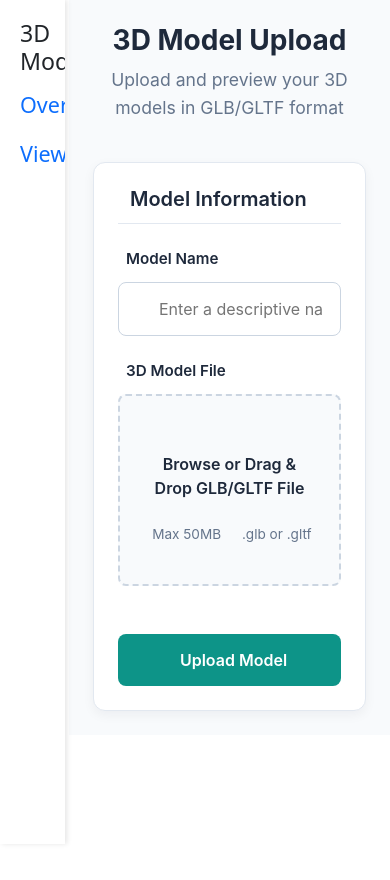
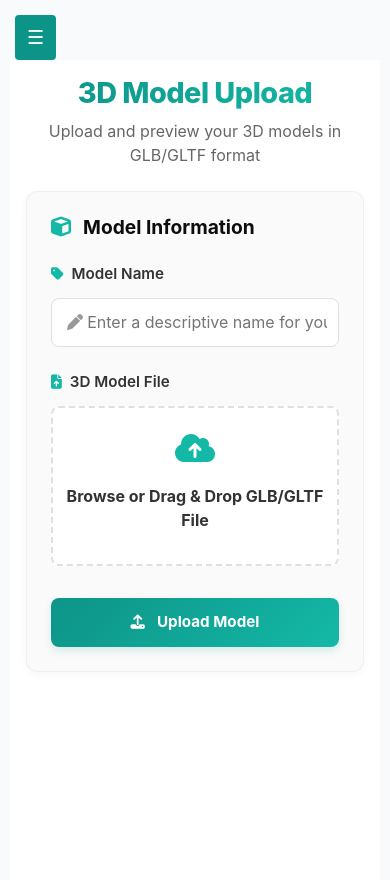
Before and after one commit to Archalal/3D-MODEL, a React (Vite) app: page / in a window 390 px wide. Shown: the top 880 px of the page. Before the commit the page ends 844 px from the top, so only its background shows below. Built offline with nearby package versions, Linux system fonts and the light colour scheme.

Commit message:
responsive

```diff
--- a/index.html
+++ b/index.html
@@ -11,6 +11,7 @@
   integrity="sha384-SgOJa3DmI69IUzQ2PVdRZhwQ+dy64/BUtbMJw1MZ8t5HZApcHrRKUc4W0kG879m7"
   crossorigin="anonymous"
 />
+<link rel="stylesheet" href="https://cdnjs.cloudflare.com/ajax/libs/font-awesome/6.7.2/css/all.min.css" integrity="sha512-Evv84Mr4kqVGRNSgIGL/F/aIDqQb7xQ2vcrdIwxfjThSH8CSR7PBEakCr51Ck+w+/U6swU2Im1vVX0SVk9ABhg==" crossorigin="anonymous" referrerpolicy="no-referrer" />
   </head>
   <body>
     <div id="root"></div>
--- a/package.json
+++ b/package.json
@@ -18,6 +18,7 @@
     "react": "^19.1.0",
     "react-bootstrap": "^2.10.10",
     "react-dom": "^19.1.0",
+    "react-icons": "^5.5.0",
     "react-router-dom": "^7.6.0",
     "three": "^0.176.0"
   },
--- a/src/Component/OverView.css
+++ b/src/Component/OverView.css
@@ -1,32 +1,39 @@
-/* Modern clean design with enhanced teal color palette */
+
 .model-upload-container {
-  padding: 2.5rem;
+  padding: 1rem;
   width: 100%;
   max-width: 1200px;
   margin: 0 auto;
-  font-family: 'Inter', sans-serif;
-  background-color: #f8fafc;
-  color: #334155;
+  min-height: 100vh;
+  box-sizing: border-box;
+  font-family: 'Inter', -apple-system, BlinkMacSystemFont, sans-serif;
+  background-color: #ffffff;
+  color: #1a1a1a;
 }
 
 .header-section {
   text-align: center;
-  margin-bottom: 2.5rem;
+  margin-bottom: 1.5rem;
+  padding: 0 0.5rem;
 }
 
 .model-upload-title {
-  color: #1e293b;
+  color: #0d0d0d;
   margin-bottom: 0.5rem;
-  font-weight: 700;
-  font-size: 2rem;
+  font-weight: 800;
+  font-size: 1.8rem;
+  letter-spacing: -0.5px;
+  background: linear-gradient(90deg, #0d9488 0%, #14b8a6 100%);
+  -webkit-background-clip: text;
+  -webkit-text-fill-color: transparent;
 }
 
 .model-upload-subtitle {
-  color: #64748b;
-  font-size: 1.1rem;
+  color: #666;
+  font-size: 1rem;
   max-width: 600px;
   margin: 0 auto;
-  line-height: 1.6;
+  line-height: 1.5;
 }
 
 .main-content {
@@ -35,24 +42,20 @@
 }
 
 .form-preview-wrapper {
-  display: grid;
-  grid-template-columns: 1fr;
-  gap: 2rem;
-}
-
-@media (min-width: 1024px) {
-  .form-preview-wrapper {
-    grid-template-columns: 1fr 1fr;
-  }
+  display: flex;
+  flex-direction: column;
+  gap: 1.5rem;
 }
 
 .upload-form-container,
 .preview-container {
-  background-color: #ffffff;
+  background-color: #fafafa;
   border-radius: 12px;
-  padding: 2rem;
-  box-shadow: 0 4px 12px rgba(15, 23, 42, 0.05);
-  border: 1px solid #e2e8f0;
+  padding: 1.5rem;
+  width: 100%;
+  box-sizing: border-box;
+  box-shadow: 0 2px 10px rgba(0, 0, 0, 0.04);
+  border: 1px solid rgba(0, 0, 0, 0.04);
 }
 
 .form-section {
@@ -64,19 +67,17 @@
   align-items: center;
   gap: 0.75rem;
   margin-bottom: 1.5rem;
-  padding-bottom: 0.75rem;
-  border-bottom: 1px solid #e2e8f0;
 }
 
 .form-icon {
-  font-size: 1.5rem;
-  color: #0d9488;
+  font-size: 1.25rem;
+  color: #14b8a6;
 }
 
 .form-section-title {
-  color: #1e293b;
-  font-size: 1.25rem;
-  font-weight: 600;
+  color: #0d0d0d;
+  font-size: 1.2rem;
+  font-weight: 700;
   margin: 0;
 }
 
@@ -88,15 +89,15 @@
   display: flex;
   align-items: center;
   gap: 0.5rem;
-  margin-bottom: 0.7rem;
+  margin-bottom: 0.8rem;
   font-weight: 600;
-  color: #1e293b;
+  color: #333;
   font-size: 0.95rem;
 }
 
 .label-icon {
   font-size: 0.9rem;
-  color: #0d9488;
+  color: #14b8a6;
 }
 
 .input-wrapper {
@@ -105,19 +106,21 @@
 
 .form-input {
   width: 100%;
-  padding: 0.875rem 1rem 0.875rem 2.5rem;
-  border: 1px solid #cbd5e1;
+  padding: 0.8rem 0.8rem 0.8rem 2.5rem;
+  border: 1px solid #e0e0e0;
   border-radius: 8px;
   font-size: 1rem;
   background-color: #fff;
-  color: #334155;
+  color: #333;
   outline: none;
-  transition: border-color 0.2s ease-in-out, box-shadow 0.2s ease-in-out;
+  transition: all 0.3s ease;
+  min-height: 48px;
+  box-sizing: border-box;
 }
 
 .form-input:focus {
-  border-color: #0d9488;
-  box-shadow: 0 0 0 3px rgba(13, 148, 136, 0.15);
+  border-color: #14b8a6;
+  box-shadow: 0 0 0 3px rgba(20, 184, 166, 0.2);
 }
 
 .input-icon {
@@ -125,8 +128,8 @@
   left: 1rem;
   top: 50%;
   transform: translateY(-50%);
-  color: #94a3b8;
-  font-size: 0.9rem;
+  color: #999;
+  font-size: 1rem;
 }
 
 .file-upload-label {
@@ -135,25 +138,29 @@
 }
 
 .file-upload-box {
-  border: 2px dashed #cbd5e1;
-  padding: 2.5rem 1.5rem;
+  border: 2px dashed #e0e0e0;
+  padding: 2rem 1rem;
   text-align: center;
   cursor: pointer;
   border-radius: 8px;
-  background-color: #f8fafc;
-  transition: border-color 0.2s ease-in-out, background-color 0.2s ease-in-out;
-  color: #64748b;
+  background-color: #fff;
+  transition: all 0.3s ease;
+  color: #666;
+  min-height: 48px;
+  display: flex;
+  align-items: center;
+  justify-content: center;
 }
 
 .file-upload-box:hover {
-  border-color: #0d9488;
-  background-color: #f0fdfa;
+  border-color: #14b8a6;
+  background-color: rgba(20, 184, 166, 0.03);
 }
 
 .file-upload-box.has-file {
-  background-color: #f0fdfa;
-  color: #0d9488;
-  border-color: #0d9488;
+  background-color: rgba(20, 184, 166, 0.05);
+  color: #14b8a6;
+  border-color: #14b8a6;
   padding: 1.5rem;
 }
 
@@ -161,51 +168,35 @@
   display: flex;
   flex-direction: column;
   align-items: center;
-  gap: 0.5rem;
+  gap: 0.75rem;
 }
 
 .file-upload-icon {
-  font-size: 2.5rem;
-  color: #0d9488;
+  font-size: 2rem;
+  color: #14b8a6;
   margin-bottom: 0.5rem;
 }
 
 .file-upload-text {
-  font-weight: 600;
+  font-weight: 700;
   font-size: 1rem;
   margin-bottom: 0.5rem;
-  color: #1e293b;
-}
-
-.file-requirements {
-  display: flex;
-  gap: 1rem;
-  margin-top: 0.5rem;
-  font-size: 0.85rem;
-  color: #64748b;
-}
-
-.requirement-item {
-  display: flex;
-  align-items: center;
-  gap: 0.3rem;
-}
-
-.requirement-item i {
-  font-size: 0.7rem;
-  color: #10b981;
+  color: #333;
 }
 
 .file-selected-content {
   display: flex;
+  flex-direction: column;
   align-items: center;
-  gap: 1rem;
+  text-align: center;
+  gap: 0.75rem;
+  width: 100%;
+  animation: fadeIn 0.4s ease-out forwards;
 }
 
 .success-icon {
-  font-size: 2rem;
-  color: #10b981;
-  flex-shrink: 0;
+  font-size: 1.75rem;
+  color: #14b8a6;
 }
 
 .file-info {
@@ -214,49 +205,45 @@
 }
 
 .file-selected-text {
-  font-weight: 700;
-  color: #0d9488;
+  font-weight: 800;
+  color: #14b8a6;
   font-size: 1rem;
-  margin-bottom: 0.3rem;
+  margin-bottom: 0.4rem;
 }
 
 .file-name {
-  font-size: 0.95rem;
-  color: #1e293b;
-  margin-bottom: 0.2rem;
+  font-size: 0.9rem;
+  color: #333;
+  margin-bottom: 0.3rem;
   word-break: break-all;
 }
 
-.file-size {
-  font-size: 0.85rem;
-  color: #64748b;
-}
-
 .button-wrapper {
-  margin-top: auto;
-  padding-top: 1rem;
+  margin-top: 1.5rem;
 }
 
 .upload-button {
-  background-color: #0d9488;
+  background: linear-gradient(135deg, #0d9488 0%, #14b8a6 100%);
   color: white;
   border: none;
-  padding: 0.875rem 1.5rem;
+  padding: 0.9rem;
   border-radius: 8px;
   font-size: 1rem;
-  font-weight: 600;
+  font-weight: 700;
   cursor: pointer;
-  transition: background-color 0.2s ease-in-out, box-shadow 0.2s ease-in-out;
+  transition: all 0.3s ease;
   width: 100%;
   display: flex;
   align-items: center;
   justify-content: center;
-  gap: 0.5rem;
+  gap: 0.75rem;
+  box-shadow: 0 4px 8px rgba(13, 148, 136, 0.15);
+  min-height: 48px;
 }
 
 .upload-button:hover {
-  background-color: #0f766e;
-  box-shadow: 0 6px 8px rgba(13, 148, 136, 0.2);
+  transform: translateY(-2px);
+  box-shadow: 0 6px 12px rgba(13, 148, 136, 0.25);
 }
 
 .button-icon {
@@ -271,37 +258,94 @@
 }
 
 .preview-icon {
-  font-size: 1.5rem;
-  color: #0d9488;
+  font-size: 1.25rem;
+  color: #14b8a6;
 }
 
 .preview-title {
-  color: #1e293b;
-  font-size: 1.25rem;
-  font-weight: 600;
+  color: #0d0d0d;
+  font-size: 1.2rem;
+  font-weight: 700;
   margin: 0;
 }
 
 .model-canvas-container {
-  height: 500px;
-  border: 1px solid #e2e8f0;
+  height: 350px;
   border-radius: 8px;
   overflow: hidden;
-  background-color: #f1f5f9;
+  background: linear-gradient(145deg, #f5f5f5 0%, #e8e8e8 100%);
+  position: relative;
 }
 
-/* Responsive adjustments */
-@media (max-width: 768px) {
+.model-canvas-container::before {
+  content: "";
+  position: absolute;
+  top: 0;
+  left: 0;
+  right: 0;
+  bottom: 0;
+  background: radial-gradient(circle at 50% 50%, transparent 0%, rgba(0,0,0,0.03) 100%);
+}
+
+
+@media (min-width: 640px) {
   .model-upload-container {
     padding: 1.5rem;
   }
 
-  .upload-form-container,
-  .preview-container {
-    padding: 1.5rem;
+  .model-upload-title {
+    font-size: 2rem;
   }
 
-  .model-upload-title {
-    font-size: 1.75rem;
+  .model-upload-subtitle {
+    font-size: 1.1rem;
+  }
+
+  .file-selected-content {
+    flex-direction: row;
+    text-align: left;
+    gap: 1.25rem;
+  }
+
+  .success-icon {
+    font-size: 2rem;
   }
 }
+
+@media (min-width: 1024px) {
+  .form-preview-wrapper {
+    flex-direction: row;
+  }
+
+  .upload-form-container {
+    flex: 1.25;
+  }
+
+  .preview-container {
+    flex: 1;
+  }
+
+  .model-canvas-container {
+    height: 500px;
+  }
+}
+
+
+@media (max-width: 400px) {
+  .form-input {
+    padding: 0.7rem 0.7rem 0.7rem 2.2rem;
+  }
+
+  .file-upload-box {
+    padding: 1.5rem 0.5rem;
+  }
+
+  .model-canvas-container {
+    height: 300px;
+  }
+
+  .upload-button {
+    padding: 0.8rem;
+    font-size: 0.95rem;
+  }
+}
--- a/src/Component/OverView.jsx
+++ b/src/Component/OverView.jsx
@@ -33,7 +33,11 @@ const OverView = () => {
         "Content-Type": "multipart/form-data"
       };
       const apiResponse = await addModel(payload, reqHeaders);
-      console.log(apiResponse.data);
+      if(apiResponse.status==201){
+        alert("Added Successfully")
+      }else{
+        alert("Something Went wrong")
+      }
     } else {
       alert("Please fill out all fields");
     }
@@ -93,17 +97,12 @@ const OverView = () => {
                         <div className="file-info">
                           <span className="file-selected-text">File Ready for Upload</span>
                           <p className="file-name">{data.glbImage.name}</p>
-                          <p className="file-size">{Math.round(data.glbImage.size / 1024)} KB</p>
                         </div>
                       </div>
                     ) : (
                       <div className="file-upload-content">
                         <i className="fas fa-cloud-upload-alt file-upload-icon"></i>
                         <p className="file-upload-text">Browse or Drag & Drop GLB/GLTF File</p>
-                        <div className="file-requirements">
-                          <span className="requirement-item"><i className="fas fa-check-circle"></i> Max 50MB</span>
-                          <span className="requirement-item"><i className="fas fa-check-circle"></i> .glb or .gltf</span>
-                        </div>
                       </div>
                     )}
                   </div>
--- a/src/Component/Sidebar.jsx
+++ b/src/Component/Sidebar.jsx
@@ -1,6 +1,5 @@
 import React from 'react';
 import { Link } from 'react-router-dom';
-
 
 const Sidebar = () => {
   return (
@@ -9,27 +8,99 @@ const Sidebar = () => {
       left: 0,
       top: 0,
       bottom: 0,
-      width: '16.666%',
-
-      padding: '20px',
+      width: '240px',
+      padding: '24px 16px',
       overflowY: 'auto',
       zIndex: 1000,
-      boxShadow: '2px 0 5px rgba(0,0,0,0.1)'
+      backgroundColor: '#ffffff',
+      boxShadow: '4px 0 12px rgba(0, 0, 0, 0.08)',
+      borderRight: '1px solid rgba(0, 0, 0, 0.05)',
+      transition: 'all 0.3s ease'
     }}>
-      <h3>3D Model</h3>
-      <ul style={{ listStyle: 'none', padding: 0 }}>
-     <Link to="/" style={{textDecoration:"none"}}>
-        <li style={{ padding: '8px 0' }}>
-          <h4>OverView</h4>
-        </li>
-     </Link>
-       <Link to='/viewModel' style={{textDecoration:"none"}}>
-        <li style={{ padding: '8px 0',listStyle: 'none' }}>
-          <h4>View</h4>
-        </li>
-       </Link>
 
+      <div style={{
+        padding: '0 8px 24px 8px',
+        marginBottom: '16px',
+        borderBottom: '1px solid rgba(0, 0, 0, 0.05)'
+      }}>
+        <h3 style={{
+          margin: 0,
+          fontSize: '1.5rem',
+          fontWeight: 700,
+          color: '#0d9488',
+          letterSpacing: '-0.5px'
+        }}>3D Model Studio</h3>
+      </div>
+
+
+      <ul style={{
+        listStyle: 'none',
+        padding: 0,
+        display: 'flex',
+        flexDirection: 'column',
+        gap: '4px'
+      }}>
+        <Link to="/" style={{ textDecoration: 'none' }}>
+          <li style={{
+            padding: '12px 16px',
+            borderRadius: '8px',
+            transition: 'all 0.2s ease',
+            cursor: 'pointer',
+            display: 'flex',
+            alignItems: 'center',
+            gap: '12px',
+
+          }}>
+            <div style={{
+              width: '24px',
+              height: '24px',
+              display: 'flex',
+              alignItems: 'center',
+              justifyContent: 'center',
+              color: '#0d9488'
+            }}>
+             <i class="fa-solid fa-house"></i>
+            </div>
+            <span style={{
+              fontSize: '1rem',
+              fontWeight: 500,
+              color: '#1e293b'
+            }}>Overview</span>
+          </li>
+        </Link>
+
+        <Link to="/viewModel" style={{ textDecoration: 'none' }}>
+          <li style={{
+            padding: '12px 16px',
+            borderRadius: '8px',
+            transition: 'all 0.2s ease',
+            cursor: 'pointer',
+            display: 'flex',
+            alignItems: 'center',
+            gap: '12px',
+
+          }}>
+            <div style={{
+              width: '24px',
+              height: '24px',
+              display: 'flex',
+              alignItems: 'center',
+              justifyContent: 'center',
+              color: '#0d9488'
+            }}>
+           <i class="fa-solid fa-eye"></i>
+            </div>
+            <span style={{
+              fontSize: '1rem',
+              fontWeight: 500,
+              color: '#1e293b'
+            }}>View Model</span>
+          </li>
+        </Link>
       </ul>
+
+      {/* Bottom spacer */}
+      <div style={{ height: '40px' }}></div>
     </div>
   );
 };
--- /dev/null
+++ b/src/Pages/Dashboard.css
@@ -0,0 +1,121 @@
+.dashboard-container {
+  display: flex;
+  min-height: 100vh;
+}
+
+
+.sidebar-wrapper {
+  width: 240px;
+  flex-shrink: 0;
+  position: sticky;
+  top: 0;
+  height: 100vh;
+  overflow-y: auto;
+  background: #ffffff;
+  box-shadow: 4px 0 12px rgba(0, 0, 0, 0.08);
+  z-index: 100;
+}
+
+
+.main-content-wrapper {
+  flex-grow: 1;
+  padding: 20px;
+  background-color: #f8fafc;
+  transition: margin-left 0.3s ease;
+}
+
+
+.mobile-menu-btn {
+  display: none;
+  position: fixed;
+  top: 15px;
+  left: 15px;
+  z-index: 110;
+  background: #0d9488;
+  color: white;
+  border: none;
+  border-radius: 4px;
+  padding: 8px 12px;
+  cursor: pointer;
+  font-size: 1.2rem;
+}
+
+
+.mobile-sidebar-overlay {
+  position: fixed;
+  top: 0;
+  left: 0;
+  right: 0;
+  bottom: 0;
+  background: rgba(0, 0, 0, 0.5);
+  z-index: 120;
+  display: none;
+}
+
+.mobile-sidebar {
+  position: fixed;
+  left: 0;
+  top: 0;
+  bottom: 0;
+  width: 80%;
+  max-width: 300px;
+  background: white;
+  padding: 20px;
+  box-shadow: 2px 0 10px rgba(0, 0, 0, 0.1);
+  z-index: 130;
+  transition: transform 0.3s ease;
+  transform: translateX(-100%);
+}
+
+
+.mobile-sidebar.open {
+  transform: translateX(0);
+}
+
+
+.close-btn {
+  position: absolute;
+  top: 15px;
+  right: 15px;
+  background: none;
+  border: none;
+  font-size: 1.5rem;
+  cursor: pointer;
+}
+
+@media (max-width: 992px) {
+  .sidebar-wrapper {
+    width: 200px;
+  }
+}
+
+@media (max-width: 768px) {
+  .sidebar-wrapper {
+    display: none;
+  }
+
+  .main-content-wrapper {
+    padding: 15px;
+    padding-top: 70px;
+  }
+
+  .mobile-menu-btn {
+    display: block;
+  }
+
+
+  .mobile-sidebar-overlay.open {
+    display: block;
+  }
+}
+
+@media (max-width: 576px) {
+  .main-content-wrapper {
+    padding: 10px;
+    padding-top: 60px;
+  }
+
+  .mobile-sidebar {
+    width: 85%;
+  }
+}
--- a/src/Pages/Dashboard.jsx
+++ b/src/Pages/Dashboard.jsx
@@ -1,21 +1,58 @@
-import React from 'react'
-
-import Sidebar from '../Component/Sidebar'
-import { Outlet } from 'react-router-dom'
+import React, { useState, useEffect } from 'react';
+import Sidebar from '../Component/Sidebar';
+import { Outlet } from 'react-router-dom';
+import './Dashboard.css';
 
 const Dashboard = () => {
+  const [isMobile, setIsMobile] = useState(false);
+
+  useEffect(() => {
+    const checkMobile = () => {
+      setIsMobile(window.innerWidth < 768);
+    };
+
+    checkMobile();
+    window.addEventListener('resize', checkMobile);
+    return () => window.removeEventListener('resize', checkMobile);
+  }, []);
+
   return (
-    <div >
-      <div className="row">
-        <div className="col-2" >
+    <div className="dashboard-container">
+      {!isMobile && (
+        <div className="sidebar-wrapper">
           <Sidebar />
         </div>
-        <div className="col-10" >
-       <Outlet />
-        </div>
+      )}
+      <div className="main-content-wrapper">
+        {isMobile && <MobileSidebarToggle />}
+        <Outlet />
       </div>
     </div>
-  )
-}
+  );
+};
 
-export default Dashboard
+const MobileSidebarToggle = () => {
+  const [isOpen, setIsOpen] = useState(false);
+
+  const toggleSidebar = () => setIsOpen(!isOpen);
+
+  return (
+    <>
+      <button className="mobile-menu-btn" onClick={toggleSidebar}>
+        ☰
+      </button>
+      {isOpen && (
+        <div className={`mobile-sidebar-overlay ${isOpen ? 'open' : ''}`}>
+          <div className={`mobile-sidebar ${isOpen ? 'open' : ''}`}>
+            <Sidebar />
+            <button className="close-btn" onClick={toggleSidebar}>
+              ×
+            </button>
+          </div>
+        </div>
+      )}
+    </>
+  );
+};
+
+export default Dashboard;
```
Also changed, not shown: src/Component/SideBar.css (added, +98 -0 lines), src/Pages/ViewPage.jsx (+9 -14 lines), 1 other file (tests, documents, lock files or other folders).
